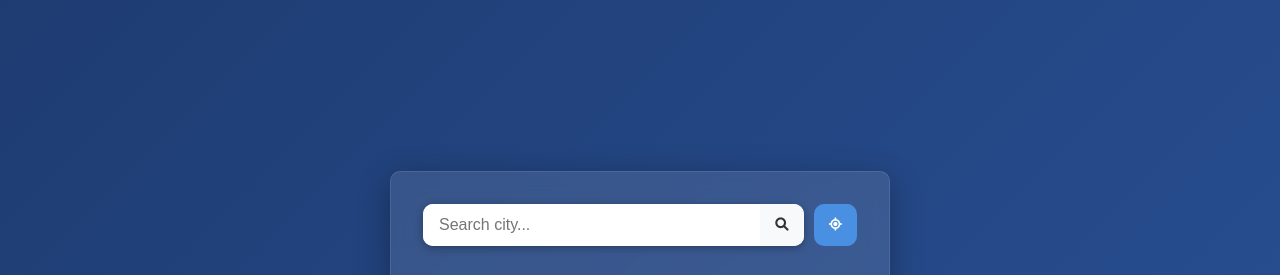
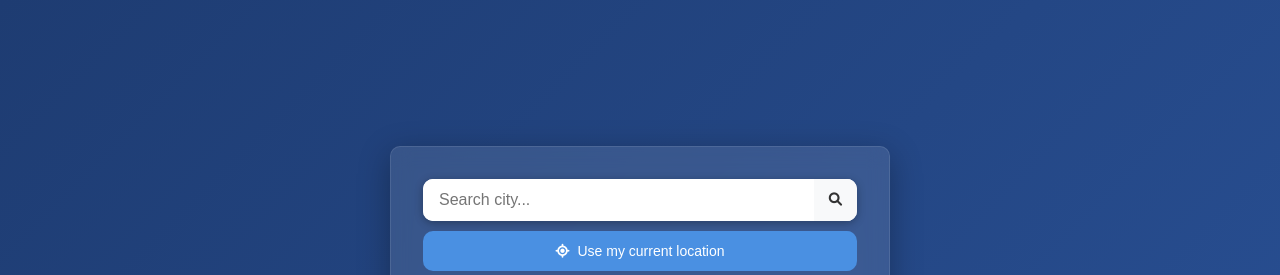
Before and after one commit to aliu012/weather-app, a plain HTML site: page index.html in a window 1280 px wide. Shown: the top 275 px of the page. Drawn offline with Linux system fonts and the light colour scheme.

Commit message:
Update weather app UI

```diff
--- a/index.html
+++ b/index.html
@@ -15,8 +15,12 @@
                 <input type="text" id="city-input" placeholder="Search city..." aria-describedby="search-help">
                 <button id="search-btn" aria-label="Search for weather"><i class="fas fa-search" ></i></button>
             </div>
-            <label id="search-help" class="sr-only">Use my location</label>
-            <button id="geo-btn" title="Use my location" aria-label="Get weather for current location"><i class="fas fa-location-crosshairs" aria-hidden="true"></i></button>
+            <div class="location-box">
+                <button id="geo-btn" title="Click to use your current location" aria-label="Get weather for current location">
+                    <i class="fas fa-location-crosshairs" aria-hidden="true"></i>
+                    <span>Use my current location</span>
+                </button>
+            </div>
         </header>
 
         <main id="weather-display" class="hidden" aria-live="polite" aria-atomic="true">
--- a/style.css
+++ b/style.css
@@ -45,9 +45,9 @@
 /* Header and Search */
 header {
     display: flex;
+    flex-direction: column;
     gap: 10px;
     margin-bottom: 2rem;
-    align-items: stretch;
 }
 
 .search-box {
@@ -91,15 +91,23 @@
     background: #e9ecef;
 }
 
+.location-box {
+    display: flex;
+}
+
 #geo-btn {
+    flex: 1;
     border-radius: var(--border-radius);
     background: var(--primary);
     color: white;
+    gap: 8px;
+    font-size: 14px;
+    font-weight: 500;
 }
 
 #geo-btn:hover {
     background: var(--primary-hover);
-    transform: scale(1.05);
+    transform: scale(1.02);
 }
 
 #geo-btn:active,
```
